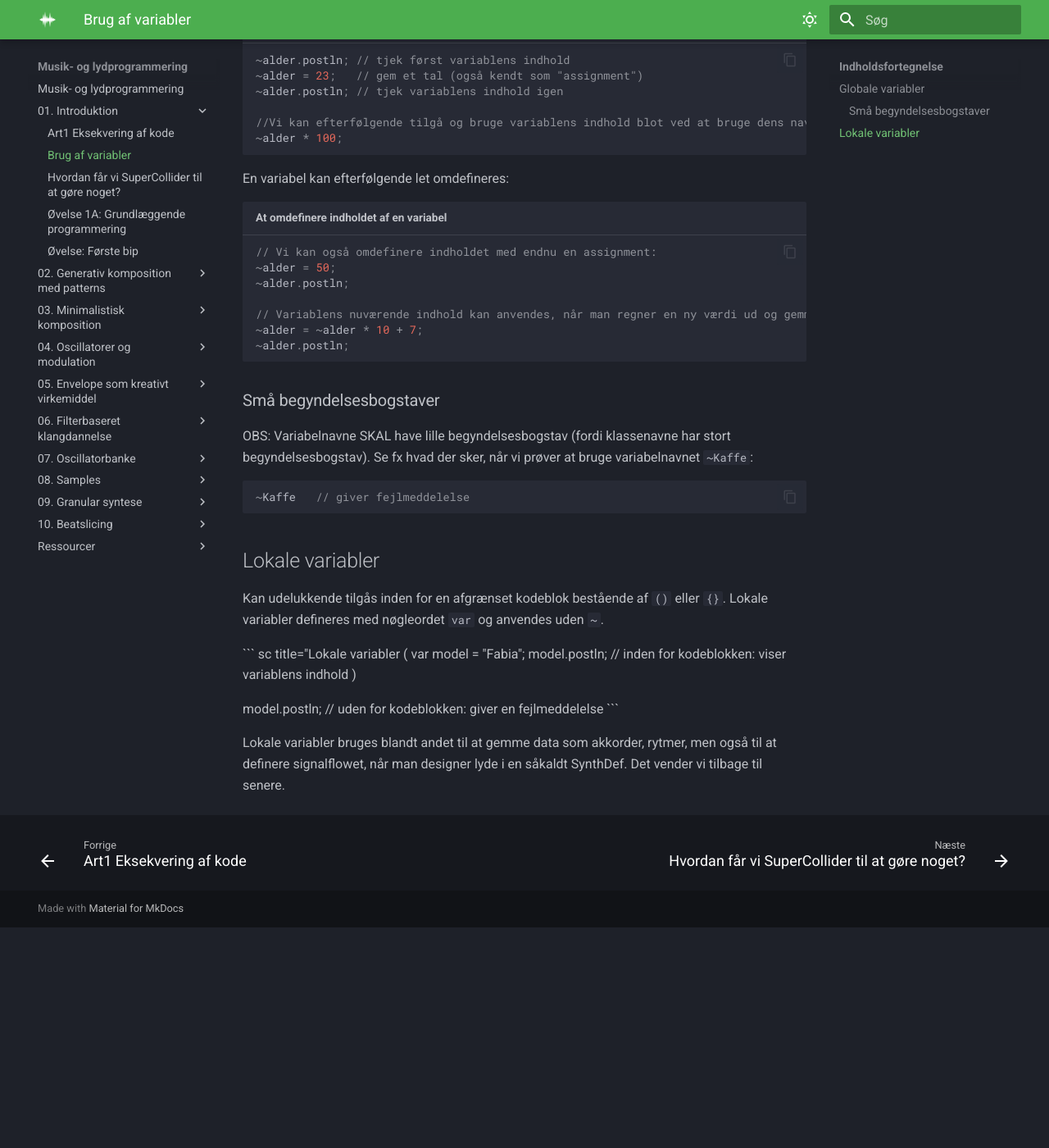
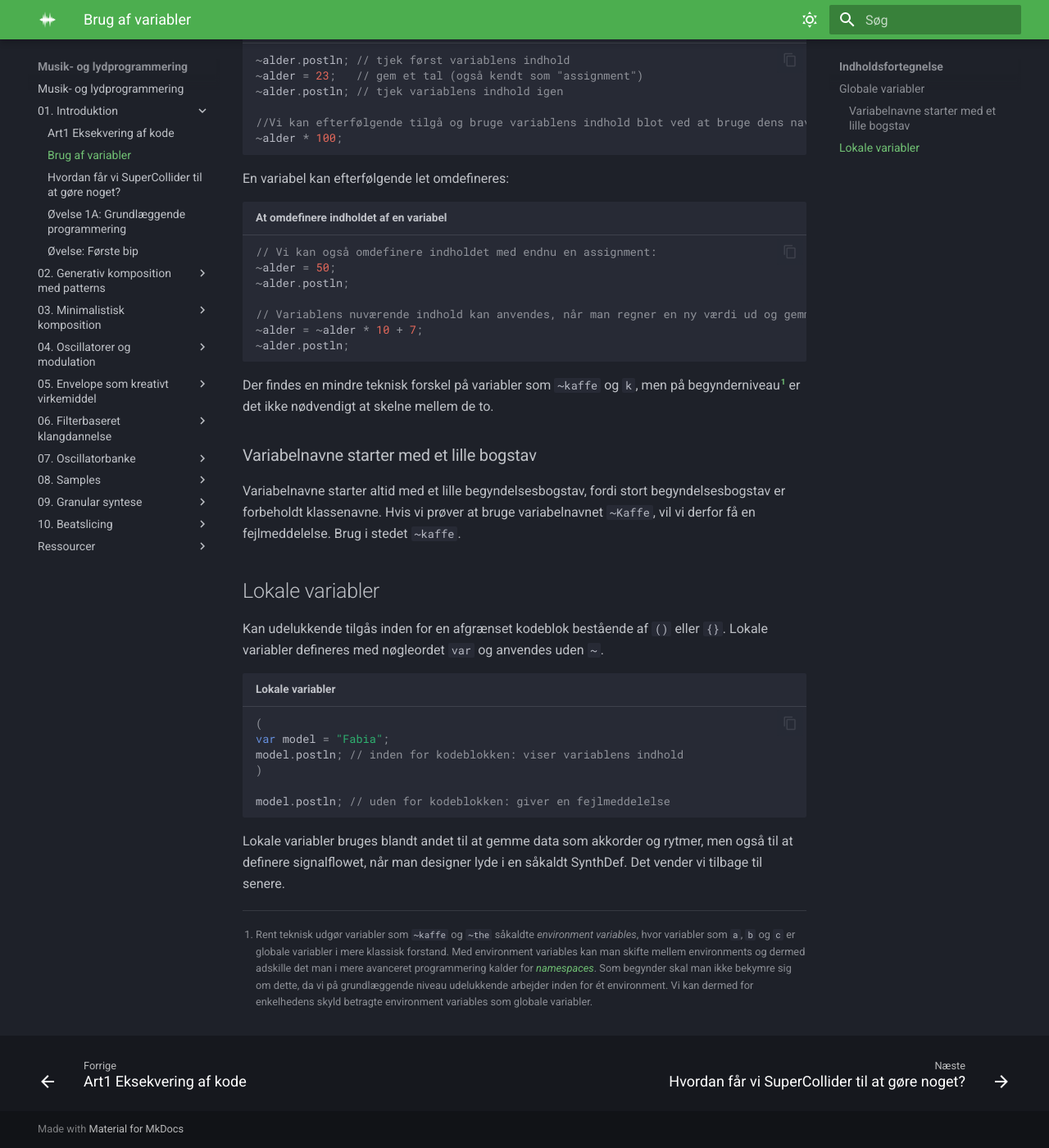
Before and after one commit to sparkletop/sparkletop.github.io, an MkDocs documentation site: the page built from docs/01. Introduktion/Art2-Variabler.md, in a window 1280 px wide and 1400 px high, scrolled down 802 px. Shown: the whole window at 82% size. Built offline with MkDocs 1.6.1 and Material for MkDocs 9.7.7, drawn with Linux system fonts in a browser that asks for light colours; before the commit the page ends 1933 px from its top, so only the background shows below that; some of the changed text lies outside the part shown.

Commit message:
add footnotes

````diff
--- a/docs/01. Introduktion/Art2-Variabler.md
+++ b/docs/01. Introduktion/Art2-Variabler.md
@@ -8,16 +8,16 @@ Vi kan opbevare forskellige former for data i computerens hukommelse ved hjælp
 
 ## Globale variabler
 
-Globale variabler kan tilgås (næsten) overalt i et SuperCollider-program. De noteres med "~", direkte efterfulgt af et passende navn, fx sådan her:
+Globale variabler kan tilgås (næsten) overalt i et SuperCollider-program. De noteres med tegnet tilde (`~`), direkte efterfulgt af et passende navn, fx sådan her:
 
 ```sc
 ~alder;
 ~kaffekop;
 ```
 
-Alle enkeltbogstaver (a-z) udgør også globale variabler:
+Alle enkeltbogstaver fra `a` til `z` udgør også globale variabler:
 
-``` sc
+```sc
 a;
 q;
 ```
@@ -48,19 +48,17 @@ En variabel kan efterfølgende let omdefineres:
 ~alder.postln;
 ```
 
-### Små begyndelsesbogstaver
+Der findes en mindre teknisk forskel på variabler som `~kaffe` og `k`, men på begynderniveau[^1] er det ikke nødvendigt at skelne mellem de to.
 
-OBS: Variabelnavne SKAL have lille begyndelsesbogstav (fordi klassenavne har stort begyndelsesbogstav). Se fx hvad der sker, når vi prøver at bruge variabelnavnet `~Kaffe`:
+### Variabelnavne starter med et lille bogstav
 
-```sc
-~Kaffe   // giver fejlmeddelelse
-```
+Variabelnavne starter altid med et lille begyndelsesbogstav, fordi stort begyndelsesbogstav er forbeholdt klassenavne. Hvis vi prøver at bruge variabelnavnet `~Kaffe`, vil vi derfor få en fejlmeddelelse. Brug i stedet `~kaffe`.
 
 ## Lokale variabler
 
 Kan udelukkende tilgås inden for en afgrænset kodeblok bestående af `()` eller `{}`. Lokale variabler defineres med nøgleordet `var` og anvendes uden `~`.
 
-``` sc title="Lokale variabler
+``` sc title="Lokale variabler"
 (
 var model = "Fabia";
 model.postln; // inden for kodeblokken: viser variablens indhold
@@ -69,4 +67,6 @@ model.postln; // inden for kodeblokken: viser variablens indhold
 model.postln; // uden for kodeblokken: giver en fejlmeddelelse
 ```
 
-Lokale variabler bruges blandt andet til at gemme data som akkorder, rytmer, men også til at definere signalflowet, når man designer lyde i en såkaldt SynthDef. Det vender vi tilbage til senere.
+Lokale variabler bruges blandt andet til at gemme data som akkorder og rytmer, men også til at definere signalflowet, når man designer lyde i en såkaldt SynthDef. Det vender vi tilbage til senere.
+
+[^1]: Rent teknisk udgør variabler som `~kaffe` og `~the` såkaldte *environment variables*, hvor variabler som `a`, `b` og `c` er globale variabler i mere klassisk forstand. Med environment variables kan man skifte mellem environments og dermed adskille det man i mere avanceret programmering kalder for [*namespaces*](https://en.wikipedia.org/wiki/Namespace). Som begynder skal man ikke bekymre sig om dette, da vi på grundlæggende niveau udelukkende arbejder inden for ét environment. Vi kan dermed for enkelhedens skyld betragte environment variables som globale variabler.
--- a/mkdocs.yml
+++ b/mkdocs.yml
@@ -51,3 +51,4 @@ markdown_extensions:
   - attr_list
   - def_list
   - tables
+  - footnotes
````
